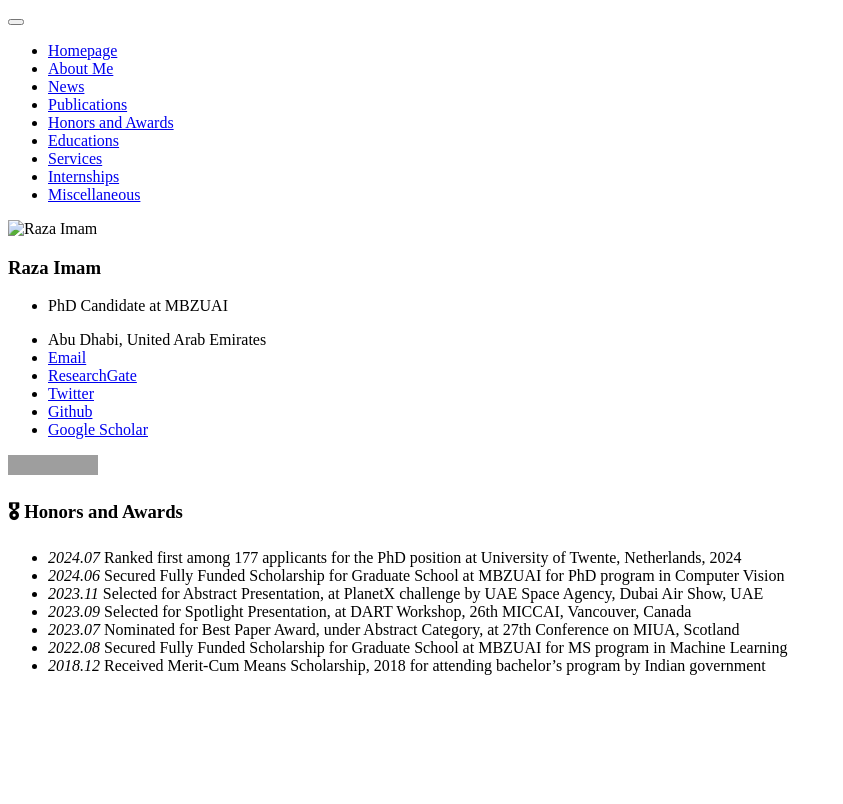
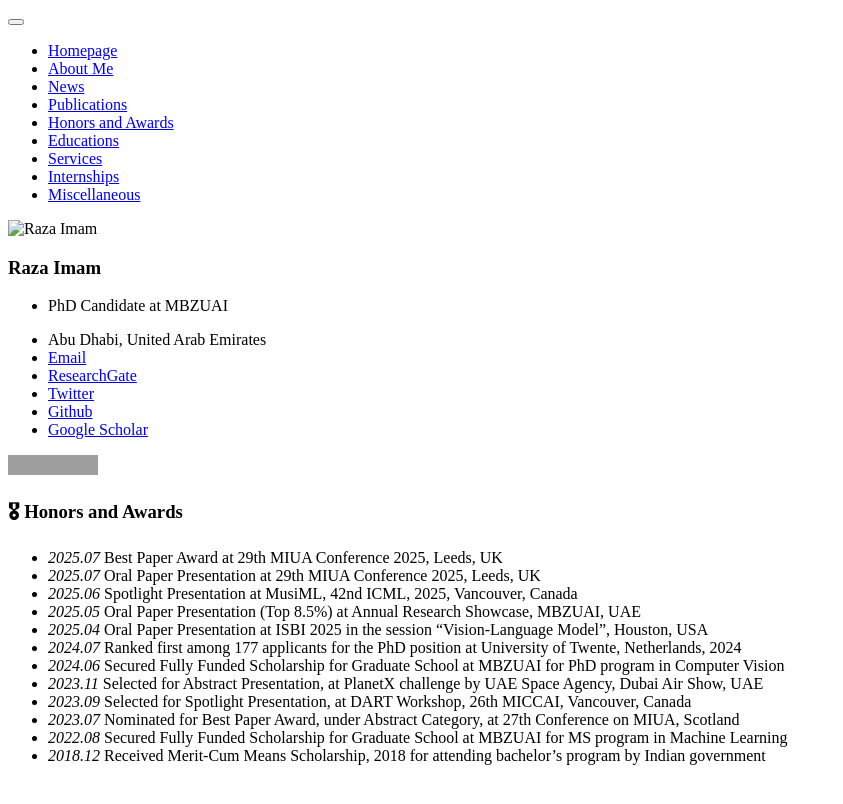
Before and after one commit to Razaimam45/razaimam45.github.io, a Jekyll site: the page built from _pages/includes/honers.md, in a window 1280 px wide. Shown: the top 804 px of the page, without its empty margins (0-843 px from the left). Built offline with Jekyll 4.4.1, drawn with Linux system fonts in a browser that asks for light colours; our own code applies the rules of GitHub Pages for plain Markdown files; grey boxes are pictures that could not be loaded.

Commit message:
Update July

```diff
--- a/_pages/includes/honers.md
+++ b/_pages/includes/honers.md
@@ -4,6 +4,11 @@
 - *2022.10* China National Scholarship, Zhejiang University, 2022
 - Outstanding Student Scholarship, First Prize, Hainan University, 2018, 2019, 2020. -->
 
+- *2025.07* Best Paper Award at 29th MIUA Conference 2025, Leeds, UK
+- *2025.07* Oral Paper Presentation at 29th MIUA Conference 2025, Leeds, UK
+- *2025.06* Spotlight Presentation at MusiML, 42nd ICML, 2025, Vancouver, Canada
+- *2025.05* Oral Paper Presentation (Top 8.5%) at Annual Research Showcase, MBZUAI, UAE
+- *2025.04* Oral Paper Presentation at ISBI 2025 in the session "Vision-Language Model", Houston, USA
 - *2024.07* Ranked first among 177 applicants for the PhD position at University of Twente, Netherlands, 2024
 - *2024.06* Secured Fully Funded Scholarship for Graduate School at MBZUAI for PhD program in Computer Vision
 - *2023.11* Selected for Abstract Presentation, at PlanetX challenge by UAE Space Agency, Dubai Air Show, UAE
```
Also changed, not shown: _pages/includes/others.md (+15 -0 lines), images/RAZA_Edinburgh.jpg (added), images/RAZA_clymb.JPG (added).
